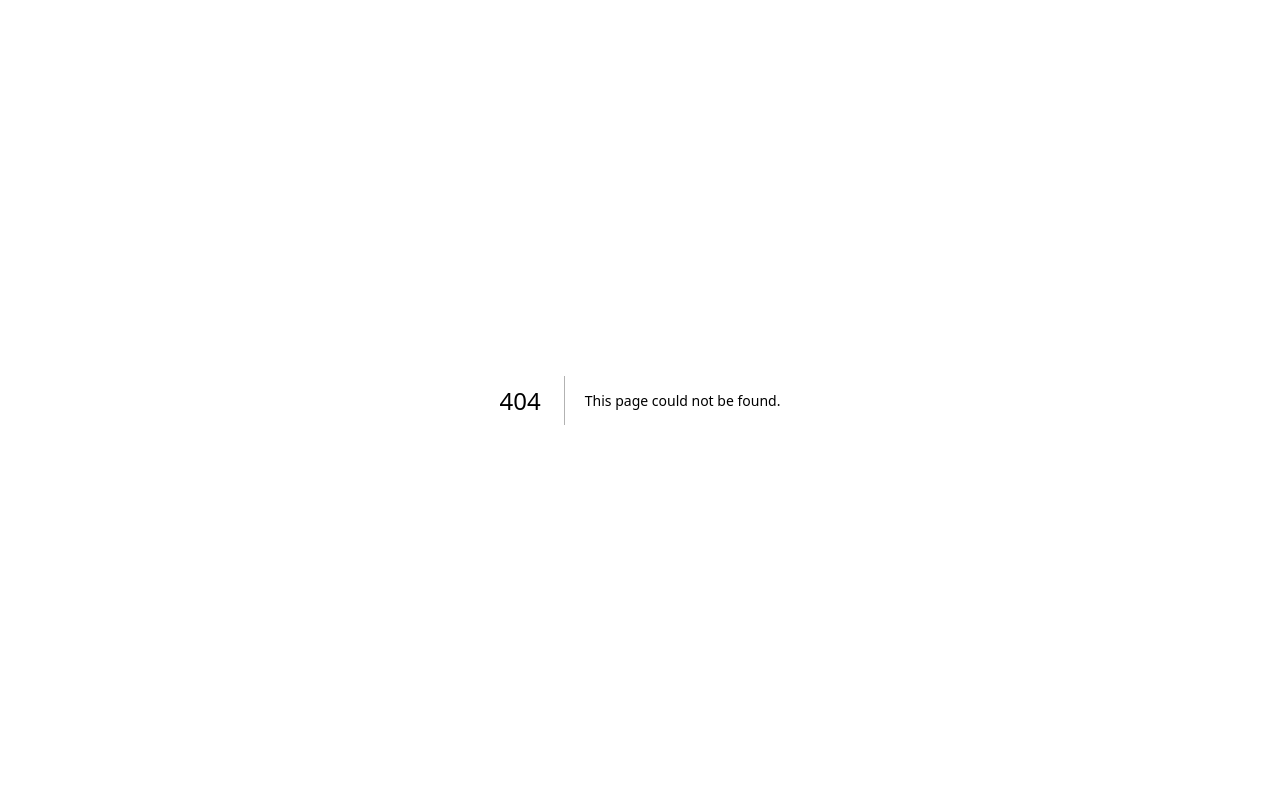
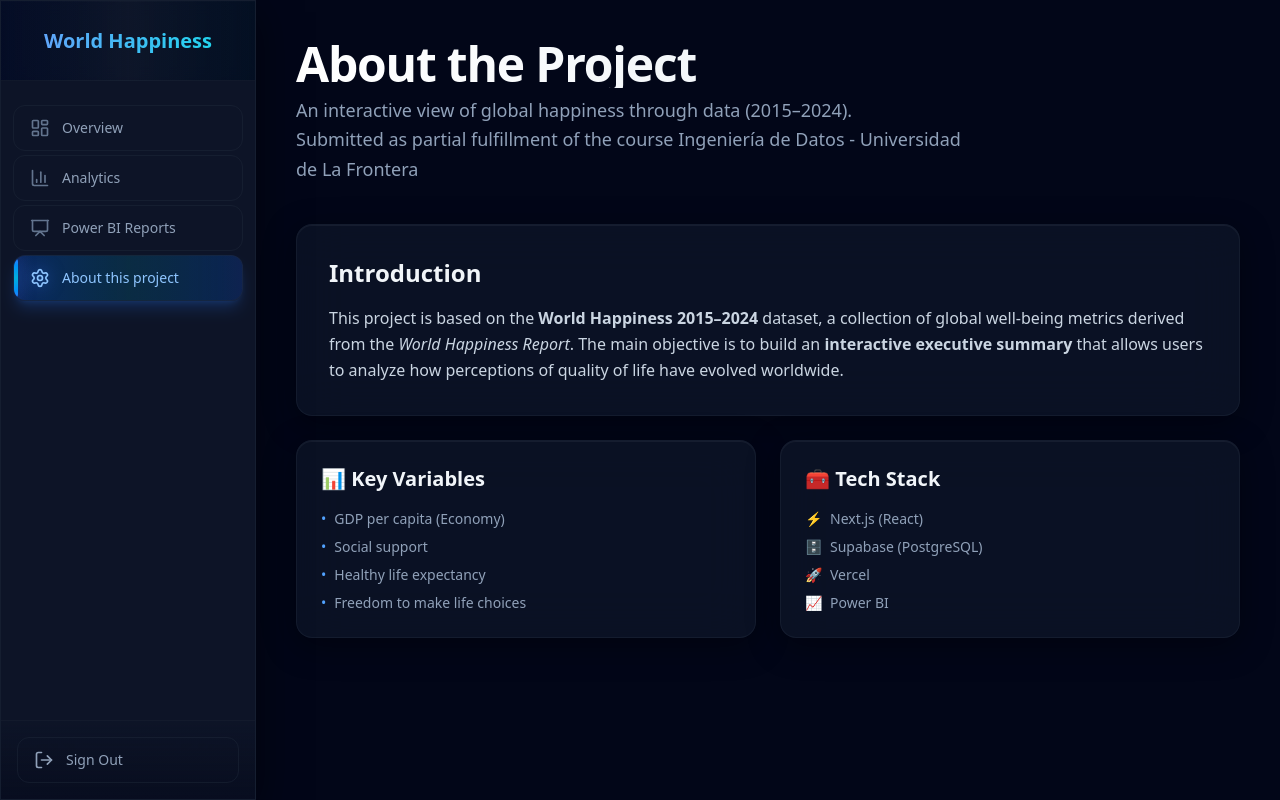
Before and after one commit to CrisisExistencial01/taller3-iDatos, a Next.js app: page /dashboard/about in a window 1280 px wide. Before the commit this address had no page. Built offline with nearby package versions, Linux system fonts and the light colour scheme.

Commit message:
feat: Se agrega una page informativa del proyecto

```diff
--- /dev/null
+++ b/app/dashboard/about/page.tsx
@@ -0,0 +1,73 @@
+export default function AboutPage() {
+    return (
+        <div className="space-y-8 animate-fade-in">
+            <div className="space-y-2 pb-2">
+                <h1 className="text-4xl md:text-5xl font-extrabold tracking-tight bg-gradient-to-r from-white via-slate-100 to-slate-300 bg-clip-text text-transparent">
+                    About the Project
+                </h1>
+                <p className="text-slate-400 text-base md:text-lg leading-relaxed max-w-2xl">
+                    An interactive view of global happiness through data (2015–2024).
+                    <br />
+                    Submitted as partial fulfillment of the course Ingeniería de Datos - Universidad de La Frontera
+                </p>
+            </div>
+
+            <div className="grid gap-6 md:grid-cols-2">
+                <div className="p-8 glass card-hover rounded-2xl relative overflow-hidden md:col-span-2">
+                    <div className="absolute inset-0 bg-gradient-to-br from-blue-600/10 via-purple-600/5 to-transparent opacity-0 hover:opacity-100 transition-opacity duration-500"></div>
+                    <div className="relative z-10 space-y-4">
+                        <h2 className="text-2xl font-bold text-slate-100">Introduction</h2>
+                        <p className="text-slate-300 leading-relaxed">
+                            This project is based on the <strong>World Happiness 2015–2024</strong> dataset, a collection of global well-being metrics derived from the <em>World Happiness Report</em>.
+                            The main objective is to build an <strong>interactive executive summary</strong> that allows users to analyze how perceptions of quality of life have evolved worldwide.
+                        </p>
+                    </div>
+                </div>
+
+                <div className="p-6 glass card-hover rounded-2xl relative overflow-hidden">
+                    <div className="relative z-10 space-y-4">
+                        <h3 className="text-xl font-bold text-slate-100 flex items-center gap-2">
+                            📊 Key Variables
+                        </h3>
+                        <ul className="space-y-2 text-slate-400 text-sm">
+                            <li className="flex items-start gap-2">
+                                <span className="text-blue-400">•</span> GDP per capita (Economy)
+                            </li>
+                            <li className="flex items-start gap-2">
+                                <span className="text-blue-400">•</span> Social support
+                            </li>
+                            <li className="flex items-start gap-2">
+                                <span className="text-blue-400">•</span> Healthy life expectancy
+                            </li>
+                            <li className="flex items-start gap-2">
+                                <span className="text-blue-400">•</span> Freedom to make life choices
+                            </li>
+                        </ul>
+                    </div>
+                </div>
+
+                <div className="p-6 glass card-hover rounded-2xl relative overflow-hidden">
+                    <div className="relative z-10 space-y-4">
+                        <h3 className="text-xl font-bold text-slate-100 flex items-center gap-2">
+                            🧰 Tech Stack
+                        </h3>
+                        <ul className="space-y-2 text-slate-400 text-sm">
+                            <li className="flex items-center gap-2">
+                                <span className="text-purple-400">⚡</span> Next.js (React)
+                            </li>
+                            <li className="flex items-center gap-2">
+                                <span className="text-purple-400">🗄️</span> Supabase (PostgreSQL)
+                            </li>
+                            <li className="flex items-center gap-2">
+                                <span className="text-purple-400">🚀</span> Vercel
+                            </li>
+                            <li className="flex items-center gap-2">
+                                <span className="text-purple-400">📈</span> Power BI
+                            </li>
+                        </ul>
+                    </div>
+                </div>
+            </div>
+        </div>
+    )
+}
--- a/app/dashboard/settings/page.tsx
+++ /dev/null
@@ -1,43 +0,0 @@
-export default function SettingsPage() {
-    return (
-        <div className="space-y-8 animate-fade-in">
-            <div className="space-y-2 pb-2">
-                <h1 className="text-4xl md:text-5xl font-extrabold tracking-tight bg-gradient-to-r from-white via-slate-100 to-slate-300 bg-clip-text text-transparent">
-                    Settings
-                </h1>
-                <p className="text-slate-400 text-base md:text-lg leading-relaxed max-w-2xl">
-                    Manage your dashboard preferences and configuration. Customize your experience to suit your needs.
-                </p>
-            </div>
-            <div className="p-8 glass card-hover rounded-2xl relative overflow-hidden">
-                <div className="absolute inset-0 bg-gradient-to-br from-blue-600/0 via-purple-600/0 to-transparent opacity-0 hover:opacity-100 transition-opacity duration-500"></div>
-                <div className="relative z-10 space-y-6">
-                    <div>
-                        <h2 className="text-2xl font-bold text-slate-100 mb-2">General Settings</h2>
-                        <p className="text-slate-400 text-sm">Configure your dashboard preferences and display options.</p>
-                    </div>
-                    <div className="space-y-3 pt-4 border-t border-slate-800/60">
-                        <div className="flex items-center justify-between p-5 rounded-xl border border-slate-800/60 bg-gradient-to-r from-slate-800/20 to-slate-900/20 hover:from-slate-800/40 hover:to-slate-900/40 hover:border-slate-700/60 transition-all duration-300 group">
-                            <div>
-                                <p className="text-sm font-semibold text-slate-200 group-hover:text-white transition-colors">Dark Mode</p>
-                                <p className="text-xs text-slate-500 mt-1">Toggle dark mode theme</p>
-                            </div>
-                            <div className="h-7 w-12 rounded-full bg-slate-700/60 border-2 border-slate-600/50 relative cursor-pointer group-hover:border-slate-500 transition-all duration-300">
-                                <div className="absolute left-1 top-1 h-4 w-4 rounded-full bg-slate-400 transition-all duration-300 group-hover:bg-slate-300"></div>
-                            </div>
-                        </div>
-                        <div className="flex items-center justify-between p-5 rounded-xl border border-slate-800/60 bg-gradient-to-r from-slate-800/20 to-slate-900/20 hover:from-slate-800/40 hover:to-slate-900/40 hover:border-slate-700/60 transition-all duration-300 group">
-                            <div>
-                                <p className="text-sm font-semibold text-slate-200 group-hover:text-white transition-colors">Email Notifications</p>
-                                <p className="text-xs text-slate-500 mt-1">Receive updates via email</p>
-                            </div>
-                            <div className="h-7 w-12 rounded-full bg-gradient-to-r from-blue-600 to-cyan-600 border-2 border-blue-500/50 relative cursor-pointer group-hover:from-blue-500 group-hover:to-cyan-500 transition-all duration-300 shadow-lg shadow-blue-500/25">
-                                <div className="absolute right-1 top-1 h-4 w-4 rounded-full bg-white transition-all duration-300 shadow-md"></div>
-                            </div>
-                        </div>
-                    </div>
-                </div>
-            </div>
-        </div>
-    )
-}
--- a/app/page.tsx
+++ b/app/page.tsx
@@ -22,6 +22,7 @@ export default function Home() {
         <p className="max-w-2xl text-lg text-slate-400 sm:text-xl leading-relaxed">
           Explore global happiness metrics with real-time data from Supabase and interactive Power BI reports.
           Discover insights about happiness scores, GDP, social support, and more across countries and regions.
+
         </p>
 
         <div className="flex flex-row items-center justify-center gap-4 mt-4 flex-wrap">
@@ -48,6 +49,12 @@ export default function Home() {
             Analytics
           </Link>
         </div>
+        <p className="max-w-2xl text-lg text-slate-400 sm:text-xl leading-relaxed">
+          Submitted as partial fulfillment of the course <br />Ingeniería de Datos - Universidad de La Frontera
+        </p>
+        <p className="max-w-2xl text-lg text-slate-400 sm:text-xl leading-relaxed">
+          Author: Cristóbal Cheuquel
+        </p>
       </main>
     </div>
   )
--- a/components/Sidebar.tsx
+++ b/components/Sidebar.tsx
@@ -10,7 +10,7 @@ const navItems = [
     { name: 'Overview', href: '/dashboard', icon: LayoutDashboard },
     { name: 'Analytics', href: '/dashboard/analytics', icon: BarChart3 },
     { name: 'Power BI Reports', href: '/dashboard/reports', icon: Presentation },
-    { name: 'Settings', href: '/dashboard/settings', icon: Settings },
+    { name: 'About this project', href: '/dashboard/about', icon: Settings },
 ]
 
 export function Sidebar() {
```
Also changed, not shown: 1 other file (tests, documents, lock files or other folders).
